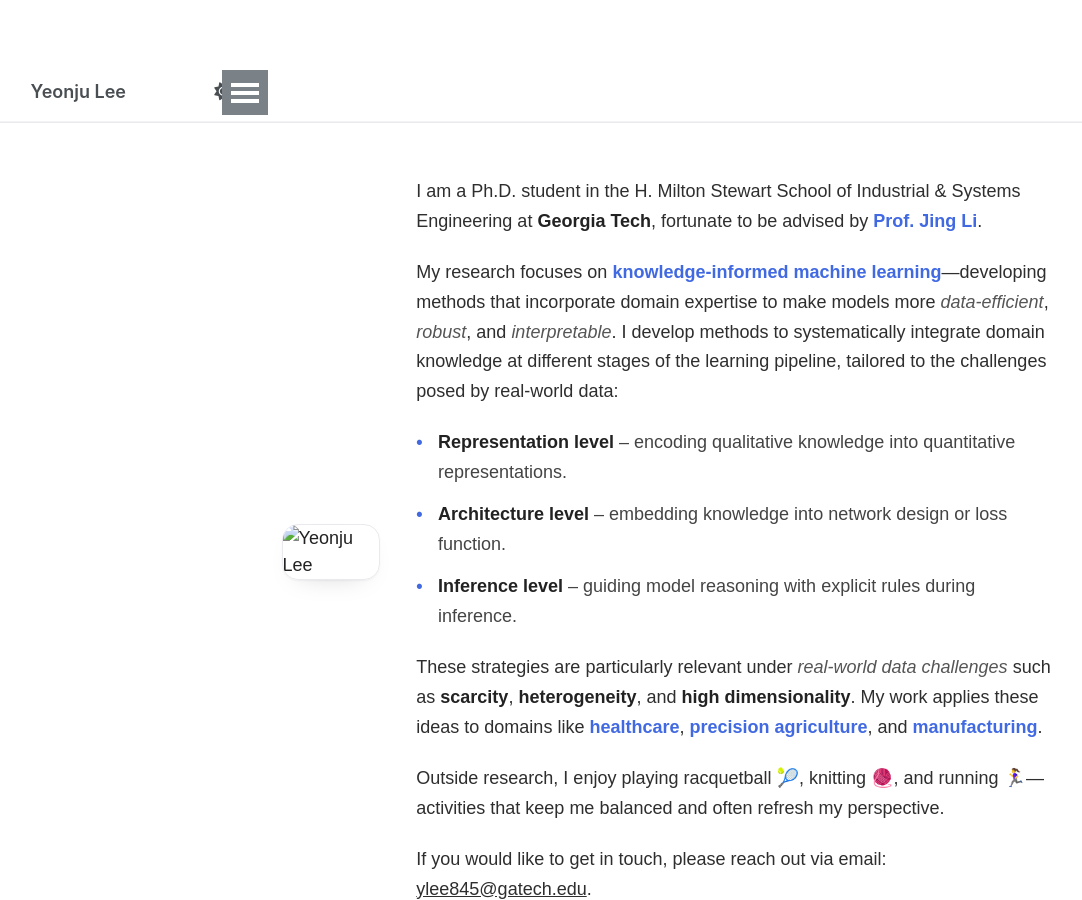
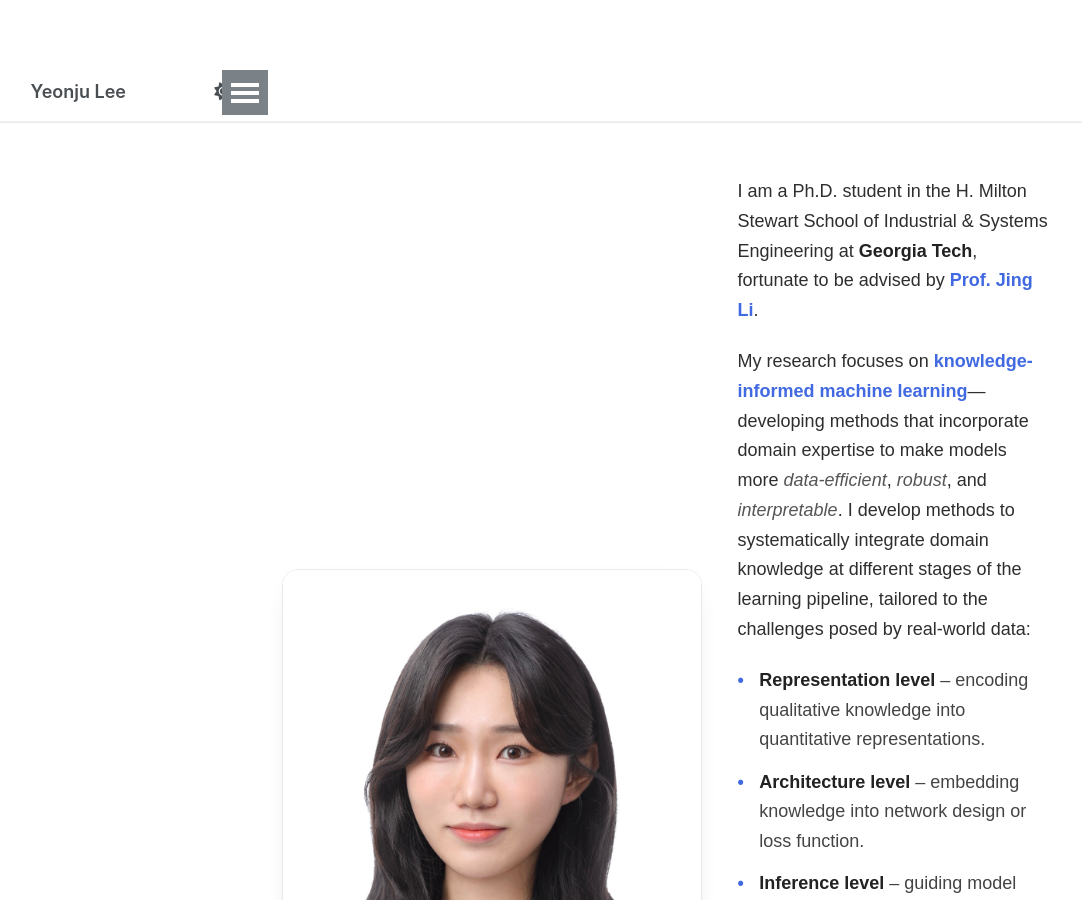
Before and after one commit to ylee845/ylee845.github.io, a Jekyll site: the page built from _pages/about.md, in a window 1280 px wide and 900 px high. Shown: the whole window, without its empty margins (0-1082 px from the left). Built offline with Jekyll 4.4.1, drawn with Linux system fonts in a browser that asks for light colours; a script that is not in the unit is left out.

Commit message:
Update about.md

```diff
--- a/_pages/about.md
+++ b/_pages/about.md
@@ -73,7 +73,7 @@ box-shadow:0 1px 2px rgba(0,0,0,.05), 0 10px 28px -18px rgba(0,0,0,.25);
 
 <div class="intro">
   <!-- ⬇️ 사진 경로만 바꿔주세요 -->
-  <img class="intro__img" src="/image/prof_headshot7.jpg" alt="Yeonju Lee">
+  <img class="intro__img" src="/images/prof_headshot7.jpg" alt="Yeonju Lee">
 
   <!-- 기존 소개 블록 그대로 -->
   <div class="aboutme">
```
